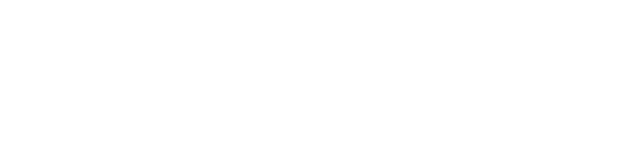
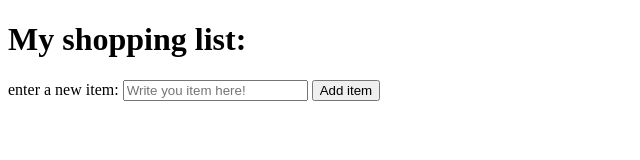
Before and after one commit to gil6464/Shopping-list-task, a plain HTML site: page index.html in a window 1280 px wide. Shown: the whole page, without its empty margins (0-640 px from the left). Drawn offline with Linux system fonts and the light colour scheme.

Commit message:
add all tags that asked in the html

```diff
--- a/index.html
+++ b/index.html
@@ -7,6 +7,17 @@
      <link rel="stylesheet" href="style.css">
 </head>
 <body>
+     <h1>My shopping list:</h1>
+
+     <div>
+       <label for="item"> enter a new item:</label>
+       <input type="text" name = "item" id = "item" placeholder="Write you item here!">
+       <button>Add item</button>
+     </div>
+
+     <ul>
+
+     </ul>
 
      <script src = "main.js"></script>
 </body>
```
